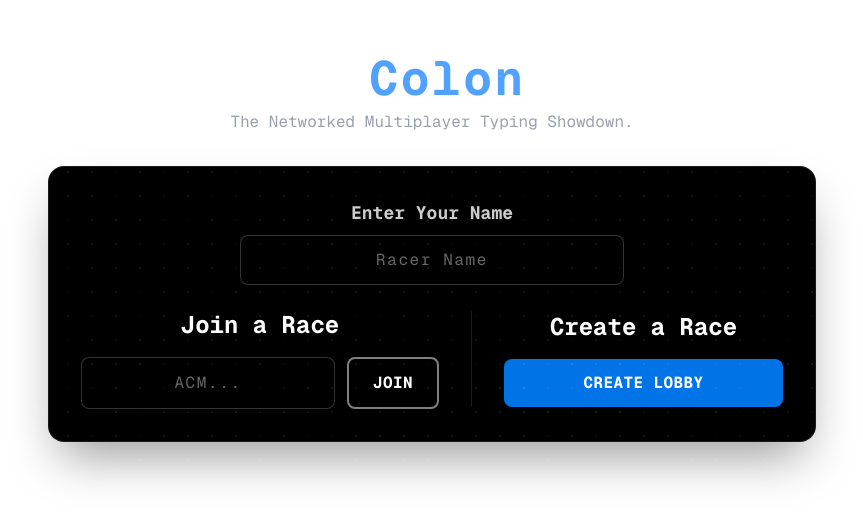
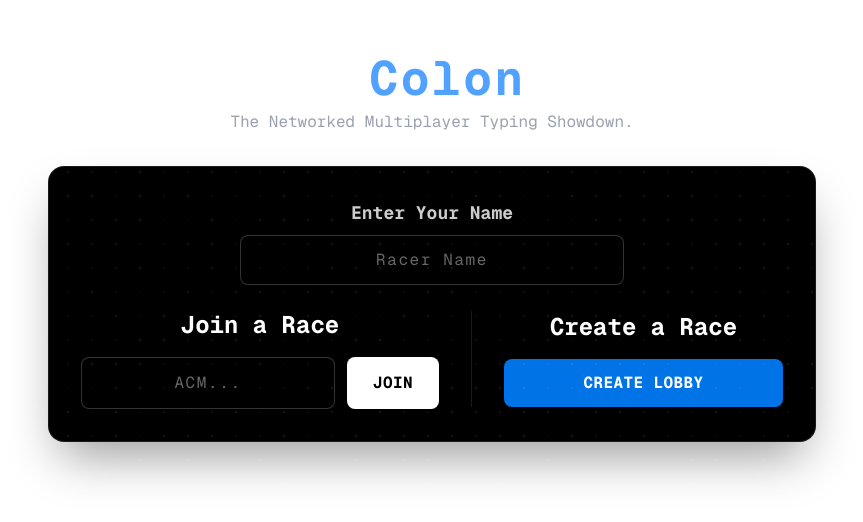
Before and after one commit to MPSTME-ACM/f1-semicolon, a Next.js app: page / in a window 1280 px wide. Shown: the part 152-674 px from the top of the page, without its empty margins (208-1071 px from the left). Built offline with nearby package versions, Linux system fonts and the light colour scheme; no server answers.

Commit message:
improve ui

```diff
--- a/src/app/globals.css
+++ b/src/app/globals.css
@@ -88,7 +88,7 @@ body {
 
     /* Secondary button style (White Outline) */
     .btn-secondary {
-      @apply bg-transparent text-white border-2 border-white/50 hover:bg-white hover:text-black;
+      @apply bg-transparent bg-white text-black border-2 border-white/50 hover:bg-black hover:text-white;
     }
   }
 }
```
